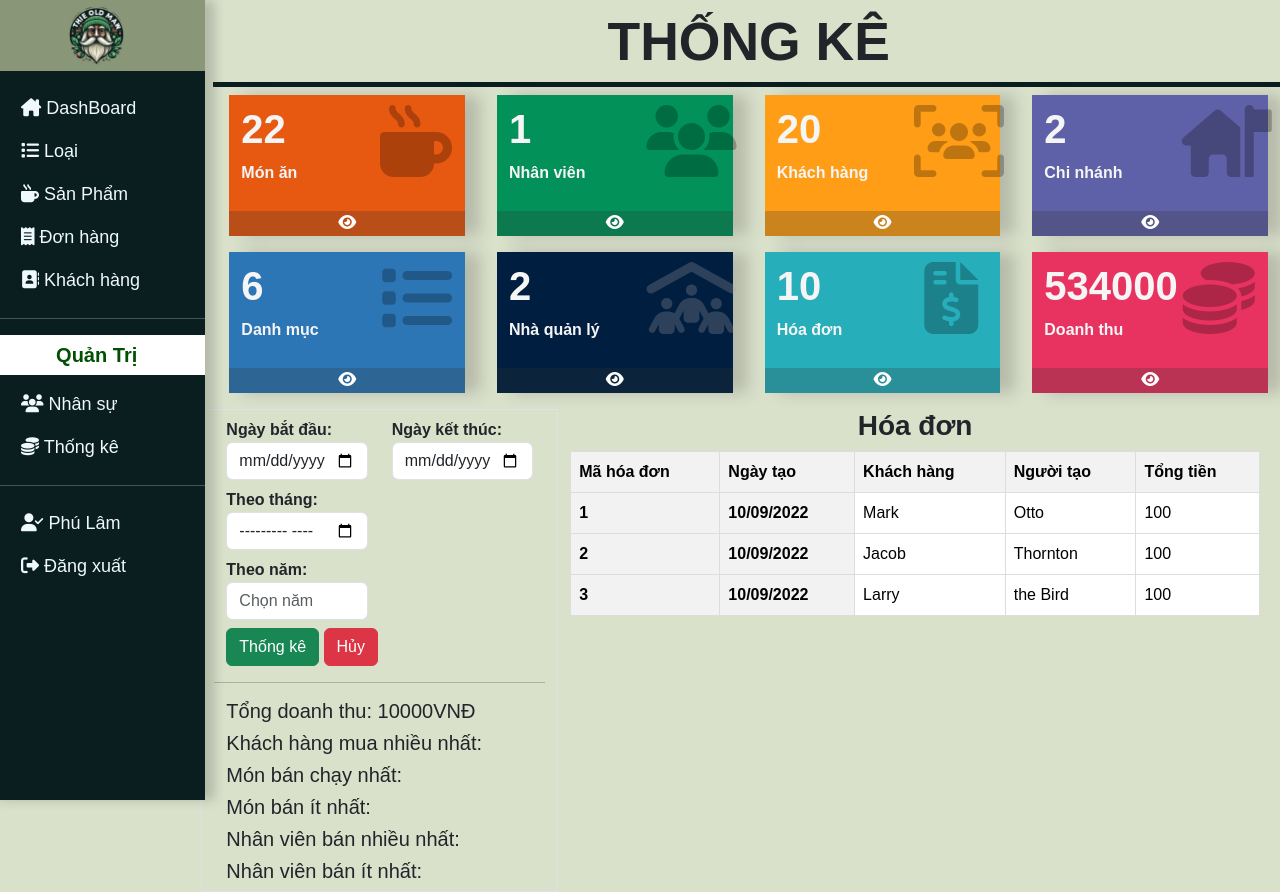
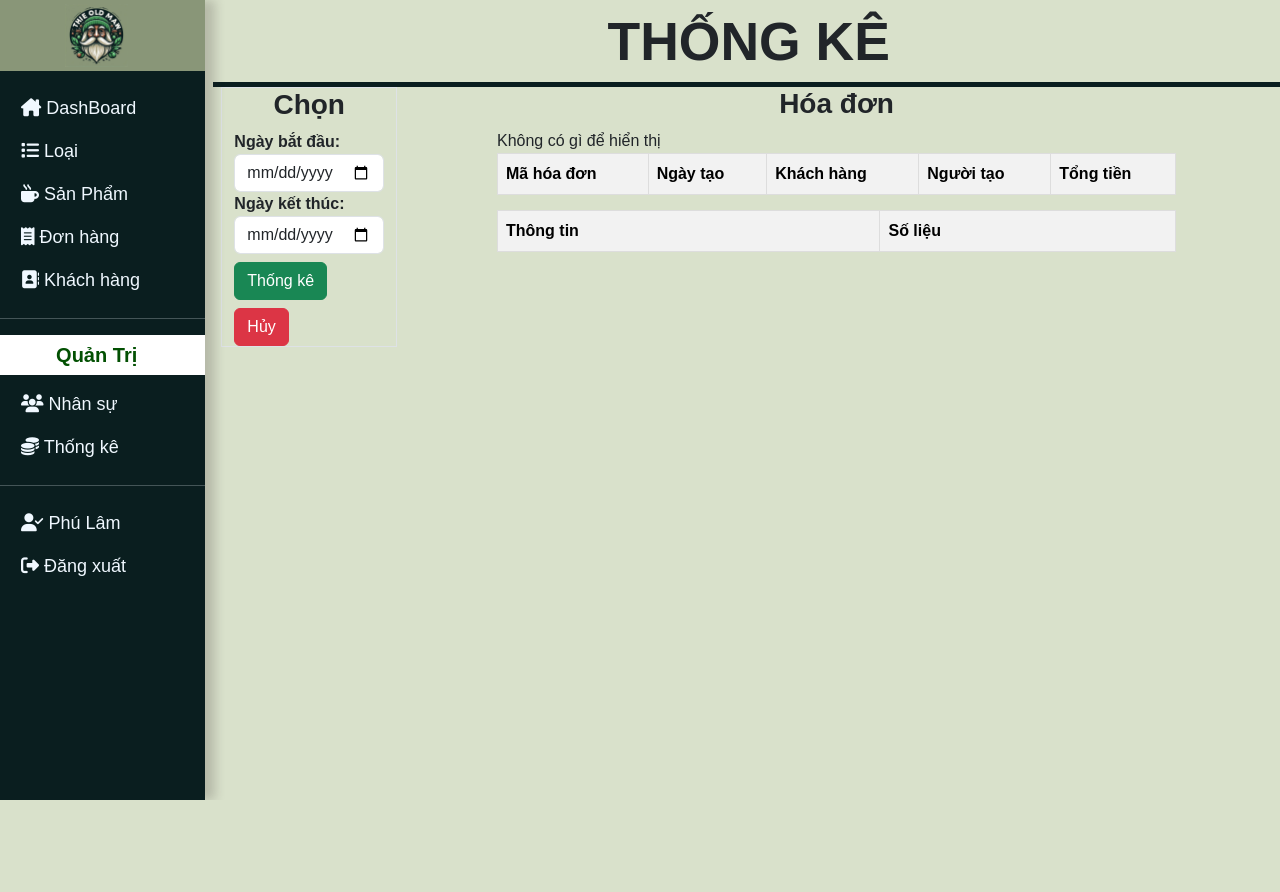
Before and after one commit to NguyenAnhHao1009/QTDL_N04, a PHP site: page /user_page.php?thongke in a window 1280 px wide. After the commit the page ends 800 px from the top, so only its background shows below. Run offline with PHP 8.4, Linux system fonts and the light colour scheme; a user stored in the database is signed in; data comes from the database, SQL or seed files in the repository; lists and menus that the app fills with data are empty; some libraries are stand-ins or nearby versions.

Commit message:
Cap nhat lai trang thong ke

```diff
--- a/config.php
+++ b/config.php
@@ -1,2 +1,2 @@
 <?php
-$conn = mysqli_connect('localhost', 'root', 'Z!L9@Wfd', 'eldercoffee_db');
+$conn = mysqli_connect('localhost', 'root', 'root', 'eldercoffee_db');
--- a/src/models/them_donhang.php
+++ b/src/models/them_donhang.php
@@ -129,7 +129,7 @@ if (isset($_GET['donhang']) && $_GET['donhang'] == 'them') :
 
                 <div class="card-footer py-2 text-right">
                     <h3><input class="p-2" type="text" placeholder="Giảm giá" name="discount">%</h3>
-                    <div class="fw-bold h3">Tổng tiền: <span id="total">0</span> VNĐ</div>
+                    <div class="fw-bold h3">Tổng tiền: <span id="total">0</span>.000 VNĐ</div>
 
                     <button class="btn btn-success rounded-2" type="submit" form="last-bill-form">Tạo</button>
                     <?php if (!isset($id)) : ?>
--- a/src/views/donhang.php
+++ b/src/views/donhang.php
@@ -52,7 +52,7 @@ if (!isset($ds_donhang_timkiem)) {
                     <td><?= $hd[1] ?></td>
                     <td><?= $hd[2] ?></td>
                     <td><?= $hd[3] ?></td>
-                    <td><?= $hd[4] ?></td>
+                    <td><?= $hd[4] ?>.000 VNĐ</td>
                     <td>
                         <a href="/user_page.php?donhang=xoa&id=<?= $hd[0] ?>"><i class="btn btn-outline-danger fa-solid fa-trash"></i></a>
                         <a href="/user_page.php?donhang=in&id=<?= $hd[0] ?>"><i class="btn btn-outline-primary fa-solid fa-print"></i></i></a>
--- a/src/views/thongke.php
+++ b/src/views/thongke.php
@@ -29,7 +29,7 @@ $so_hoadon = mysqli_query($conn, $count_invoices);
 $so_hoadon = mysqli_fetch_array($so_hoadon);
 $so_hoadon = $so_hoadon['so_hoadon'];
 
-$sum_monney = "select sum(it.unit_price* ind.quantity) as so_tien   from items it, invoices inv, invoice_details ind
+$sum_monney = "select sum(it.unit_price* ind.quantity) as so_tien from items it, invoices inv, invoice_details ind
     where it.item_id = ind.item_id and inv.invoice_id = ind.invoice_id";
 $so_tien = mysqli_query($conn, $sum_monney);
 $so_tien = mysqli_fetch_array($so_tien);
@@ -43,186 +43,32 @@ $so_tien = intval($so_tien['so_tien']);
     <h1 class="head-name">THỐNG KÊ</h1>
     <div class="head-line"></div>
     <div class="container-fluid">
-        <div class="row my-2 justify-content-around">
-            <div class="col-6 col-md-4 col-lg-3">
-                <div class="px-3">
-                    <div style="background-color: #e75811;" class="box row justify-content-between">
-                        <div class="col-6">
-                            <h1 class="fw-bolder"><?= $so_mon ?></h1>
-                            <p class="fw-bolder text-start">Món ăn</p>
+        <div class="row px-2">
+            <form method="POST" action="" class="col-2 border border-1">
+                <div class="">
+                    <div class="row justify-content-start">
+                        <h3 class="fw-bold text-center">Chọn</h3>
+                        <div class="">
+                            <label class="fw-bold" for="start_date">Ngày bắt đầu:</label>
+                            <input type="date" id="start_date" class="form-control">
                         </div>
-                        <div class="col-5 text-center">
-                            <i class="big-icon fa-solid fa-mug-hot"></i>
+                        <div class="">
+                            <label class="fw-bold" for="end_date">Ngày kết thúc:</label>
+                            <input type="date" id="end_date" class="form-control">
                         </div>
-                        <div class="foot-box col-12 text-center"><i class="small-icon text-white fa-solid fa-eye"></i></div>
+                        <div>
+                            <button type="submit" class="btn btn-success mt-2 mr-2">Thống kê</button>
+                            <button type="reset" class="btn btn-danger mt-2 mr-2">Hủy</button>
                         </div>
 
                     </div>
                 </div>
-            <div class="col-6 col-md-4 col-lg-3">
-                <div class="px-3">
-                    <div style="background-color: #019159;" class="box row justify-content-between">
-                        <div class="col-6">
-                            <h1 class="fw-bolder"><?= $so_nhanvien ?></h1>
-                            <p class="fw-bolder text-start">Nhân viên</p>
-                        </div>
-                        <div class="col-5 text-center">
-                            <i class="big-icon fa-solid fa-users"></i>
-                        </div>
-                        <div class="foot-box col-12 text-center"><i class="small-icon text-white fa-solid fa-eye"></i></div>
-                    </div>
-
-                </div>
-            </div>
-            <div class="col-6 col-md-4 col-lg-3">
-                <div class="px-3">
-                    <div style="background-color: #ff9e16;" class="box row justify-content-between">
-                        <div class="col-6">
-                            <h1 class="fw-bolder"><?= $so_khachhang ?></h1>
-                            <p class="fw-bolder text-start">Khách hàng</p>
-                        </div>
-                        <div class="col-5 text-center">
-                            <i class="big-icon fa-solid fa-users-viewfinder"></i>
-                        </div>
-                        <div class="foot-box col-12 text-center"><i class="small-icon text-white fa-solid fa-eye"></i></div>
-                    </div>
-
-                </div>
-            </div>
-            <div class="col-6 col-md-4 col-lg-3">
-                <div class="px-3">
-                    <div style="background-color: #5e61a7" class="box row justify-content-between">
-                        <div class="col-6">
-                            <h1 class="fw-bolder">2</h1>
-                            <p class="fw-bolder text-start">Chi nhánh</p>
-                        </div>
-                        <div class="col-5 text-center">
-                            <i class="big-icon fa-solid fa-house-flag"></i>
-                        </div>
-                        <div class="foot-box col-12 text-center"><i class="small-icon text-white fa-solid fa-eye"></i></div>
-                    </div>
-
-                </div>
-            </div>
-        </div>
-
-        <div class="row my-3 justify-content-around">
-            <div class="col-6 col-md-4 col-lg-3">
-                <div class="px-3">
-                    <div style="background-color: #2c76b5;" class="box row justify-content-between">
-                        <div class="col-6">
-                            <h1 class="fw-bolder"><?= $so_danhmuc ?></h1>
-                            <p class="fw-bolder text-start">Danh mục</p>
-                        </div>
-                        <div class="col-5 text-center">
-                            <i class="big-icon fa-solid fa-list"></i>
-                        </div>
-                        <div class="foot-box col-12 text-center"><i class="small-icon text-white fa-solid fa-eye"></i></div>
-                    </div>
-
-                </div>
-            </div>
-            <div class="col-6 col-md-4 col-lg-3">
-                <div class="px-3">
-                    <div style="background-color: #001e40" class="box row justify-content-between">
-                        <div class="col-6">
-                            <h1 class="fw-bolder"><?= $so_admin ?></h1>
-                            <p class="fw-bolder text-start">Nhà quản lý</p>
-                        </div>
-                        <div class="col-5 text-center">
-                            <i style="color: #b4aba9;" class="big-icon fa-solid fa-people-roof"></i>
-                        </div>
-                        <div class="foot-box col-12 text-center"><i class="small-icon text-white fa-solid fa-eye"></i></div>
-                    </div>
-
-                </div>
-            </div>
-            <div class="col-6 col-md-4 col-lg-3">
-                <div class="px-3">
-                    <div style="background-color: #27aebb;" class="box row justify-content-between">
-                        <div class="col-6">
-                            <h1 class="fw-bolder"><?= $so_hoadon ?></h1>
-                            <p class="fw-bolder text-start">Hóa đơn</p>
-                        </div>
-                        <div class="col-5 text-center">
-                            <i class="big-icon fa-solid fa-file-invoice-dollar"></i>
-                        </div>
-                        <div class="foot-box col-12 text-center"><i class="small-icon text-white fa-solid fa-eye"></i></div>
-                    </div>
-
-                </div>
-            </div>
-            <div class="col-6 col-md-4 col-lg-3">
-                <div class="px-3">
-                    <div style="background-color: #e83260;" class="box row justify-content-between">
-                        <div class="col-7">
-                            <h1 class="fw-bolder"><?= $so_tien ?></h1>
-                            <p class="fw-bolder text-start">Doanh thu</p>
-                        </div>
-                        <div class="col-5 text-center">
-                            <i class="big-icon fa-solid fa-coins"></i>
-                        </div>
-                        <div class="foot-box col-12 text-center"><i class="small-icon text-white fa-solid fa-eye"></i></div>
-                    </div>
-
-                </div>
-            </div>
-        </div>
-    </div>
-</div>
-
-<div class="container-fluid row px-2">
-    <form method="" action="" class="container col-4 border border-1">
-        <div class="container mt-2">
-            <div class="row justify-content-start">
-                <div class="col-md-6">
-                    <label class="fw-bold" for="start_date">Ngày bắt đầu:</label>
-                    <input type="date" id="start_date" class="form-control">
-                </div>
-                <div class="col-md-6">
-                    <label class="fw-bold" for="end_date">Ngày kết thúc:</label>
-                    <input type="date" id="end_date" class="form-control">
-                </div>
-            </div>
-        </div>
-        <div class="container mt-2">
-            <div class="row justify-content-start">
-                <div class="col-md-6">
-                    <label class="fw-bold" for="month">Theo tháng:</label>
-                    <input type="month" id="month" class="form-control" placeholder="Chọn tháng">
-                </div>
-            </div>
-        </div>
-        <div class="container mt-2">
-            <div class="row justify-content-start">
-                <div class="col-md-6">
-                    <label class="fw-bold" for="year">Theo năm:</label>
-                    <input type="year" id="year" class="form-control" placeholder="Chọn năm">
-                </div>
-            </div>
-        </div>
-        <div class="container mt-2">
-            <button type="submit" class="btn btn-success">Thống kê</button>
-            <button type="reset" class="btn btn-danger">Hủy</button>
-        </div>
-        <hr>
-
-        <div class="container mt-2">
-            <h5>Tổng doanh thu: 10000VNĐ</h5>
-            <h5>Khách hàng mua nhiều nhất: </h5>
-            <h5>Món bán chạy nhất: </h5>
-            <h5>Món bán ít nhất: </h5>
-            <h5>Nhân viên bán nhiều nhất: </h5>
-            <h5>Nhân viên bán ít nhất: </h5>
-        </div>
-
+                <!-- Thống kê theo tiêu chí    -->
             </form>
             <div class="container-fluid col-8">
-
-
                 <div>
                     <h3 class="fw-bold text-center">Hóa đơn</h3>
-            <table class="table">
+                    <table class="table table-striped table-hover">
                         <thead>
                             <tr>
                                 <th scope="col">Mã hóa đơn</th>
@@ -233,27 +79,42 @@ $so_tien = intval($so_tien['so_tien']);
                             </tr>
                         </thead>
                         <tbody>
-                    <tr>
-                        <th scope="row">1</th>
-                        <th>10/09/2022</th>
-                        <td>Mark</td>
-                        <td>Otto</td>
-                        <td>100</td>
-                    </tr>
-                    <tr>
-                        <th scope="row">2</th>
-                        <th>10/09/2022</th>
-                        <td>Jacob</td>
-                        <td>Thornton</td>
-                        <td>100</td>
-                    </tr>
-                    <tr>
-                        <th scope="row">3</th>
-                        <th>10/09/2022</th>
-                        <td>Larry</td>
-                        <td>the Bird</td>
-                        <td>100</td>
-                    </tr>
+                            <?php
+                            if (isset($_POST['start_date']) && isset($_POST['end_date'])) {
+                                $start_date = $_POST['start_date']; // Lấy ngày bắt đầu từ form
+                                $end_date = $_POST['end_date']; // Lấy ngày kết thúc từ form
+                                if ($start_date > $end_date) {
+                                    echo "<script>alert('Vui lòng nhập ngày bắt đầu nhỏ hơn ngày kết thúc!');</script>";
+                                }
+                                // Thực hiện câu truy vấn để lấy thông tin hóa đơn trong khoảng thời gian
+                                $invoices_query = "SELECT inv.invoice_id, inv.creation_time, cus.customer_name, acc.full_name, inv.total
+                                                FROM invoices inv
+                                                JOIN customers cus ON inv.customer_id = cus.customer_id
+                                                JOIN accounts acc ON inv.account_id = acc.account_id
+                                                WHERE inv.creation_time BETWEEN '$start_date' AND '$end_date'";
+                                $result = mysqli_query($conn, $invoices_query);
+
+                                // Hiển thị kết quả
+                                $row = mysqli_fetch_all($result);
+
+                                print_r($row);
+                                if ($row<=0) {echo "<td>Không có gì để hiển thị</td>";} ;
+
+                                while ($row = mysqli_fetch_assoc($result)) {
+                                    echo "<tr>";
+                                    echo "<td>" . $row['invoice_id'] . "</td>";
+                                    echo "<td>" . $row['creation_time'] . "</td>";
+                                    echo "<td>" . $row['customer_name'] . "</td>";
+                                    echo "<td>" . $row['full_name'] . "</td>";
+                                    echo "<td>" . $row['total'] . "</td>";
+                                    echo "</tr>";
+                                }
+                            } else {
+                                echo "<tr>Không có gì để hiển thị</tr>";
+                            }
+                            // Thực hiện câu truy vấn để lấy thông tin hóa đơn trong khoảng thời gian
+
+                            ?>
 
                         </tbody>
                 </div>
@@ -263,18 +124,20 @@ $so_tien = intval($so_tien['so_tien']);
 
 
         </div>
-
-
-
-
-
+        <div class="row px-2">
+            <table class="table table-info">
+                <tr>
+                    <th scope="col">Thông tin</th>
+                    <th scope="col">Số liệu</th>
+                </tr>
+            </table>
+        </div>
+    </div>
+</div>
 
 
 
 </div>
-
-
-
 </div>
 
 </div>
```
Lines whose indentation alone changed are shown as unchanged.
